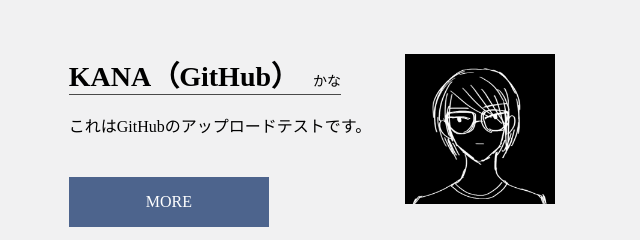
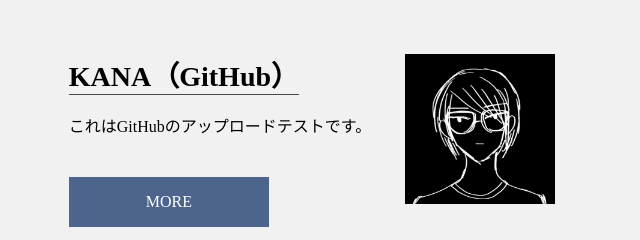
Before and after one commit to Webcre0801/test_PF, a plain HTML site: page index.html in a window 1280 px wide. Shown: the part 403-643 px from the top of the page, 328-968 px from the left. Drawn offline with nearby package versions, Linux system fonts and the light colour scheme.

Commit message:
フリガナを消去しました

```diff
--- a/index.html
+++ b/index.html
@@ -60,7 +60,6 @@
 				<img src="./img/about/profpic.jpg" class="profpic_sp" alt="profpic_sp"> <!-- SP -->
 					<div class="name">
 						<p class="name_ja">KANA（GitHub）</p>
-						<p class="name_eng">かな</p>
 					</div>
 						<p>
 						これはGitHubのアップロードテストです。
```
